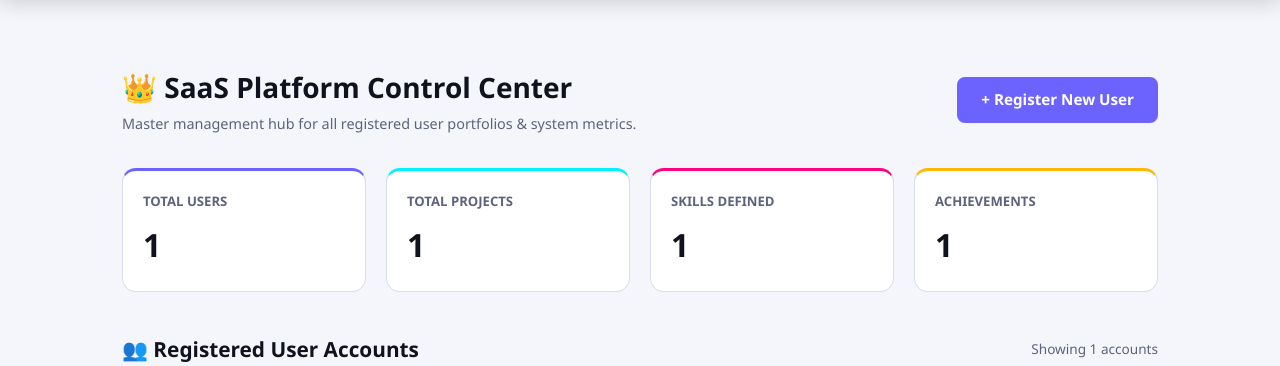
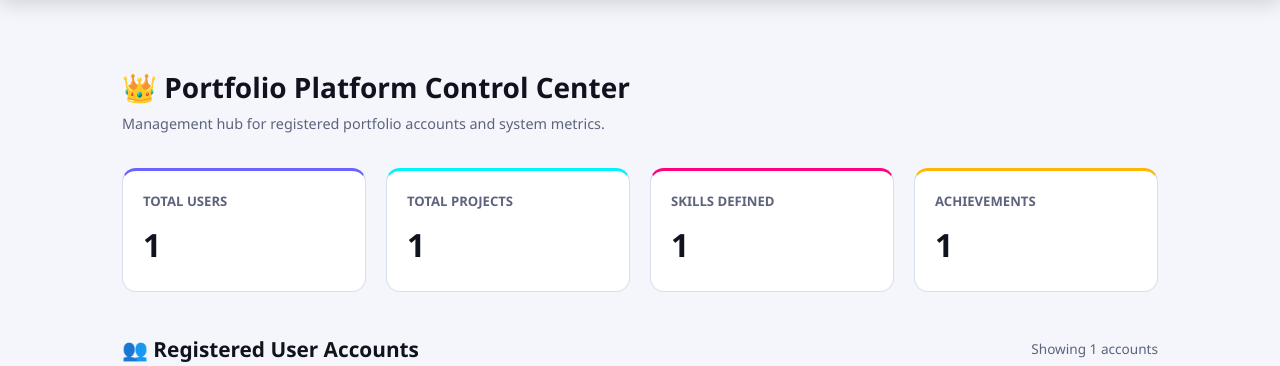
Before and after one commit to R3Dzf/portfolio, a Flask app: template templates/admin/super_dashboard.html in a window 1280 px wide. Shown: the part 60-426 px from the top of the page. Run offline with Flask 3, Linux system fonts and the light colour scheme; data comes from the database, SQL or seed files in the repository; the template is opened without the code that fills it: most values are stand-ins (such as "Sample title", 1, 10 or a date in 2020).

Commit message:
Refine admin platform wording

```diff
--- a/templates/admin/super_dashboard.html
+++ b/templates/admin/super_dashboard.html
@@ -29,15 +29,17 @@
         <div class="admin-header" style="margin-bottom: 2rem;">
             <div>
                 <h1 class="admin-header__title" style="display: flex; align-items: center; gap: 10px;">
-                    👑 SaaS Platform Control Center
+                    👑 Portfolio Platform Control Center
                 </h1>
                 <p class="admin-header__subtitle">
-                    Master management hub for all registered user portfolios &amp; system metrics.
+                    Management hub for registered portfolio accounts and system metrics.
                 </p>
             </div>
+            {% if allow_registration %}
             <a href="{{ url_for('auth_register') }}" target="_blank" class="btn btn--primary">
                 + Register New User
             </a>
+            {% endif %}
         </div>
 
         <!-- ===== System Metrics Overview Cards ===== -->
```
